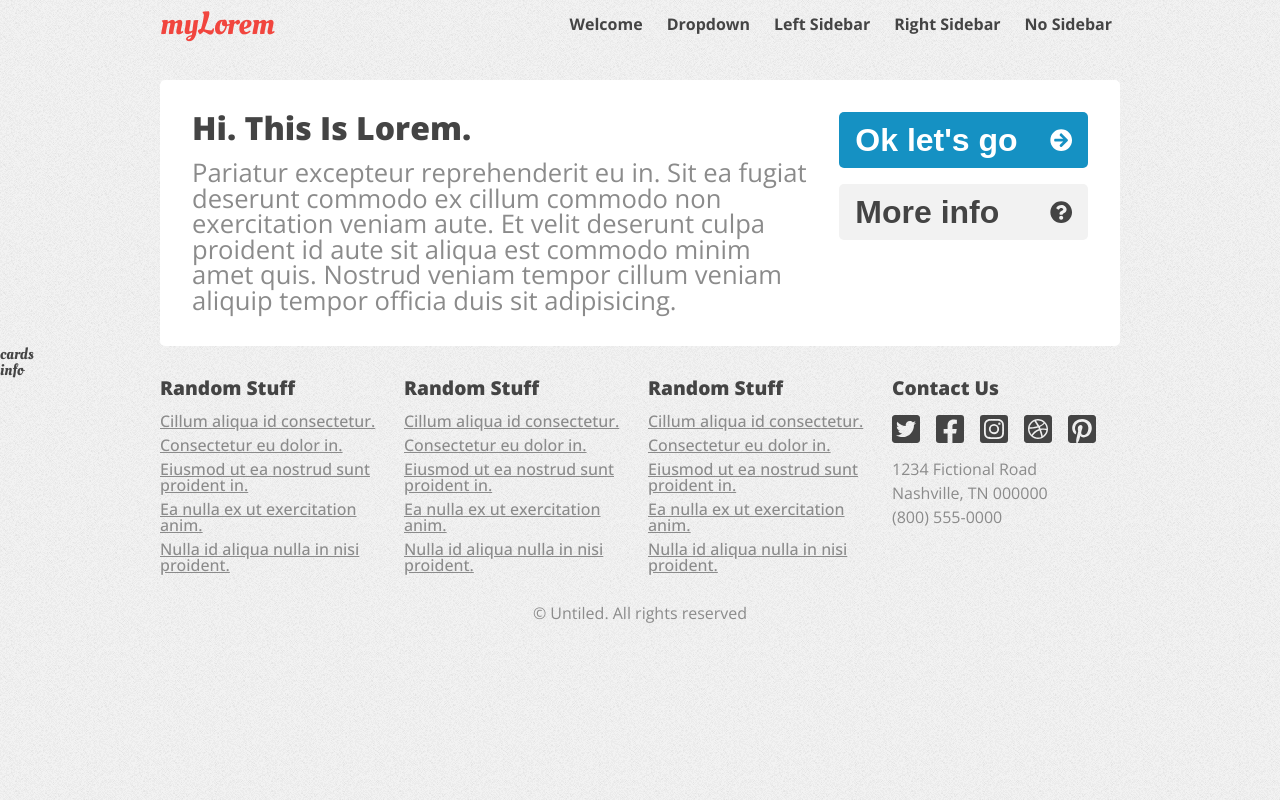
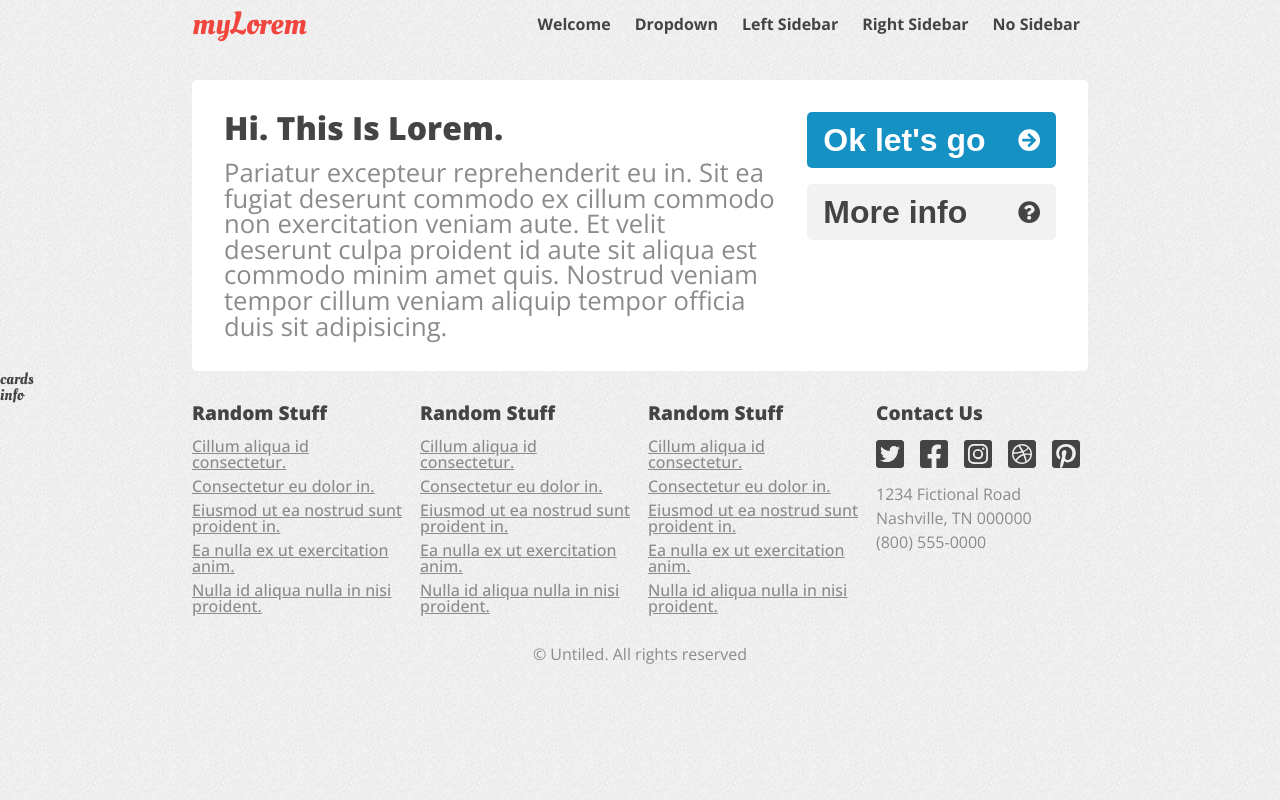
Before and after one commit to cavargasl/test-byb, a React (Create React App) app: page / in a window 1280 px wide. Built offline with nearby package versions, Linux system fonts and the light colour scheme.

Commit message:
change margin container

```diff
--- a/src/index.scss
+++ b/src/index.scss
@@ -51,13 +51,13 @@ table {
 
 .container {
   margin: 0 auto;
-  max-width: 75%;
+  max-width: 70%;
 
   @media (max-width: $breakpoint-xl){
-    max-width: 80%;
+    max-width: 75%;
   }
   @media (max-width: $breakpoint-lg){
-    max-width: 85%;
+    max-width: 80%;
   }
   @media (max-width: $breakpoint-md){
     max-width: 90%;
```
